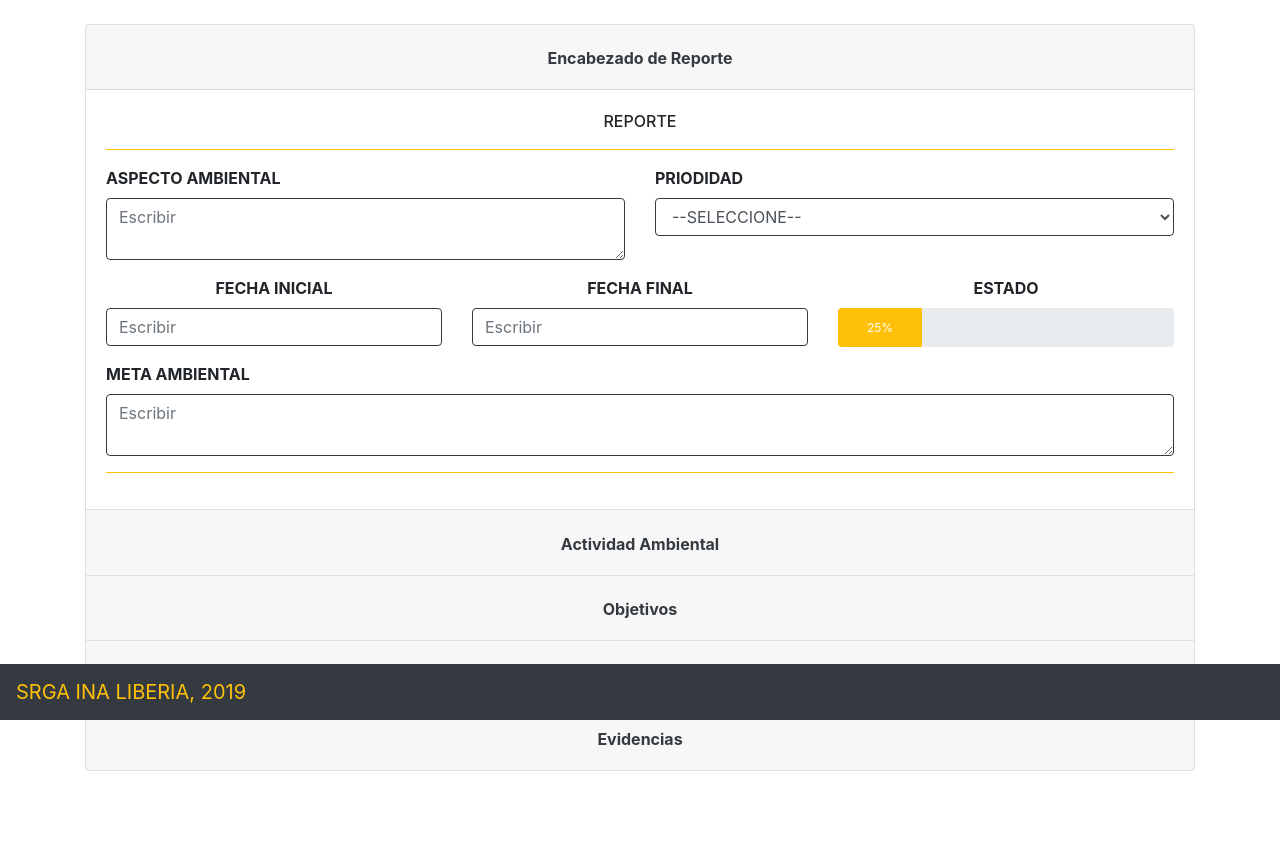
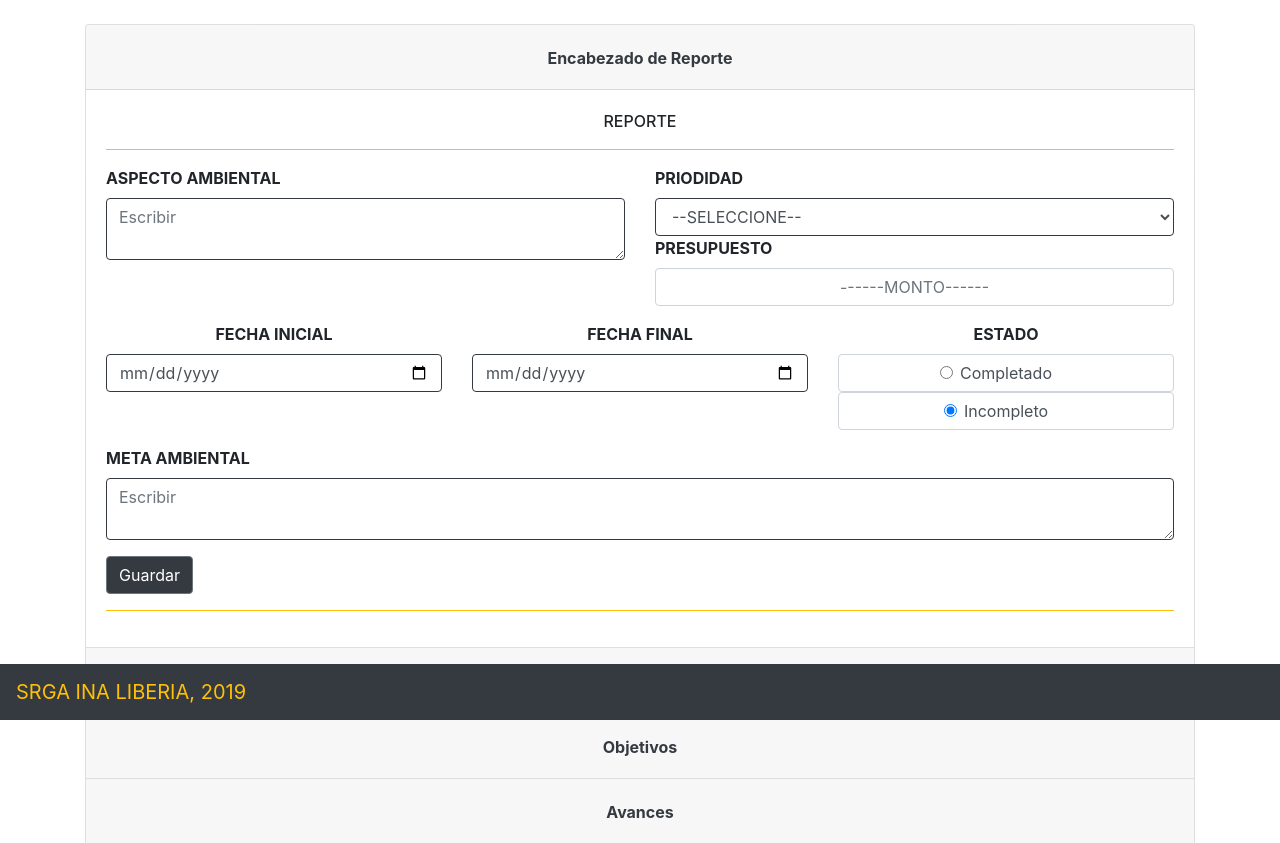
Before and after one commit to MGCA/SRGAL, a Laravel app: template resources/views/srgalAgregar/NuevoReporte.blade.php in a window 1280 px wide. Shown: the part 80-923 px from the top of the page. Run offline with Laravel 8, Linux system fonts and the light colour scheme; the template is opened without the code that fills it: most values are stand-ins (such as "Sample title", 1, 10 or a date in 2020); data that the repository does not hold is empty.

Commit message:
Avanzando Nuevo Reporte

```diff
--- a/app/TSQL/FuncionesTSQL.php
+++ b/app/TSQL/FuncionesTSQL.php
@@ -15,6 +15,10 @@ class FuncionesTSQL{
     public function crudTipoActividad($idTipoActividad,$nombreActividad,$accion){
         return \DB::select('CALL tipo_actividad_crud(?,?,?)', array($idTipoActividad,$nombreActividad,$accion));
     }//STORE PROCEDURE CRUD de tabla TIPOACTIVIDAD
+    //STORE PROCEDURE CRUD de tabla REPORTE
+    public function crudReporte($aspectoAmbiental, $prioridad, $presupuesto, $fechaInicial, $fechaFinal, $metaAmbiental, $estado, $idReporte, $accion){
+        return \DB::select('CALL reportes_crud(?,?,?,?,?,?,?,?,?)', array($aspectoAmbiental, $prioridad, $presupuesto, $fechaInicial, $fechaFinal, $metaAmbiental, $estado, $idReporte, $accion));
+    }//STORE PROCEDURE CRUD de tabla REPORTE
 
     public function getListarFuncionario(){
         return \DB::select('select * from view_listar_funcionarios');
--- a/resources/views/GestionPgai.blade.php
+++ b/resources/views/GestionPgai.blade.php
@@ -1,7 +1,7 @@
 @extends('admin.template.plantillabootstrap')
 
 @section('title')
-Funcionario
+PGAI
 @stop
 
 @section('cabecera')
--- a/resources/views/srgalAgregar/NuevoReporte.blade.php
+++ b/resources/views/srgalAgregar/NuevoReporte.blade.php
@@ -1,46 +1,59 @@
 @extends('admin.template.plantillaNuevoReporte')
 
     @section('EncabezadoReporte')
-        <form method="" data-toggle="validator">
+        <form method="POST" data-toggle="validator" action="EditarReporte">
             {{ csrf_field()}}
             <h6 class="modal-title text-center">REPORTE</h6>
             <hr class="border-warning">
             <div class="row">
                 <div class="col-6 form-group">
                     <label class="font-weight-bolder">ASPECTO AMBIENTAL</label>
-                    <textarea type="text" class="form-control border-dark" placeholder="Escribir"></textarea>
+                    <textarea type="text" class="form-control border-dark" name="aspectoAmbiental" placeholder="Escribir" required></textarea>
                 </div>
                 <div class="col-6 form-group">
                     <label class="font-weight-bolder">PRIODIDAD</label>
-                    <select id="idPuesto" name="idPuesto" class="form-control border-dark" required="true">
-                        <option value="{{null}}" selected>--SELECCIONE--</option>
-                        <option value="">Baja</option>
-                        <option value="">Media</option>
-                        <option value="">Alta</option>
+                    <select name="prioridad" class="form-control border-dark" required="true">
+                        <option selected>--SELECCIONE--</option>
+                        <option >Baja</option>
+                        <option >Media</option>
+                        <option >Alta</option>
                     </select>
+                    <label class="font-weight-bolder">PRESUPUESTO</label>
+                    <input type="text" name="presupuesto" class="form-control text-center" aria-describedby="Cuanto presupuesto ocupa??" placeholder="------MONTO------" required="true">
                 </div>
             </div>
             <div class="row text-center">
                 <div class="col-4 form-group">
                     <label class="font-weight-bolder">FECHA INICIAL</label>
-                    <input type="text" class="form-control border-dark" placeholder="Escribir">
+                    <input type="date" name="fechaInicial" class="form-control border-dark" placeholder="Escribir" required>
                 </div>
                 <div class="col-4 form-group">
                     <label class="font-weight-bolder">FECHA FINAL</label>
-                    <input type="text" class="form-control border-dark" placeholder="Escribir">
+                    <input type="date" name="fechaFinal" class="form-control border-dark" placeholder="Escribir" required>
                 </div>
                 <div class="col-4 form-group">
                     <label class="font-weight-bolder">ESTADO</label>
-                    <div class="progress" style="height:55%">
-                        <div class="progress-bar bg-warning" role="progressbar" style="width: 25%;" aria-valuenow="25" aria-valuemin="0" aria-valuemax="100">25%</div>
+                    <div class="form-control">
+                        <input class="form-check-input" name="estado" type="radio" id="exampleRadios1" value="1" checked>
+                        <label class="form-check-label" for="exampleRadios1">
+                            Completado
+                        </label>
+                    </div>
+                    <div class="form-control">
+                        <input class="form-check-input" name="estado" type="radio" id="exampleRadios1" value="0" checked>
+                        <label class="form-check-label" for="exampleRadios1">
+                            Incompleto
+                        </label>
                     </div>
                 </div>
             </div>
             <div class="form-group">
                     <label class="font-weight-bolder">META AMBIENTAL</label>
-                    <textarea type="text" class="form-control border-dark" placeholder="Escribir"></textarea>
+                    <textarea type="text" name="metaAmbiental" class="form-control border-dark" placeholder="Escribir" required></textarea>
             </div>
+            <button name="btn" value="guardarReporte" class="btn btn-secondary bg-dark" type="submit">Guardar</button>
             <hr class="border-warning">
+
         </form>
     @stop
     @section('ActividadAmbiental')
@@ -56,16 +69,6 @@
                     <div class="container col-6 border-dark">
                         <h6 class="modal-title text-center">Tipo de Actividad</h6>
                         <hr class="border-dark">
-                        <div class="float-right">
-                            <button type="button" name="btn" value="insertar" data-toggle="modal" data-target="#exampleModal" class="btn btn-secondary bg-dark btn-block form-control" style="width: 100px">
-                                Agregar
-                            </button>
-                            <button type="button" name="btn" value="consultar" data-toggle="modal" data-target="#exampleModal1" class="btn btn-secondary bg-dark btn-block form-control" style="width: 100px">
-                                Editar
-                            </button>
-                            <button type="button" name="btn" value="borrar" class="btn btn-secondary bg-dark btn-block form-control" style="width: 100px">
-                                Borrar
-                            </button>
                             <!-- Agregar -->
                             <div class="modal fade" id="exampleModal" tabindex="-1" role="dialog" aria-labelledby="exampleModalLabel" aria-hidden="true">
                                 <div class="modal-dialog" role="document">
@@ -96,46 +99,23 @@
                                     </div>
                                 </div>
                             </div>
-                            <!-- editar  -->
-                            <div class="modal fade" id="exampleModal1" tabindex="-1" role="dialog" aria-labelledby="exampleModalLabel1" aria-hidden="true">
-                                <div class="modal-dialog" role="document">
-                                    <div class="modal-content">
-                                        <div class="modal-header">
-                                            <h5 class="modal-title font-weight-bold" id="exampleModalLabel1">EDITAR TIPO DE ACTIVIDAD</h5>
-                                            <button type="button" class="close" data-dismiss="modal" aria-label="Close">
-                                            <span aria-hidden="true">&times;</span>
-                                            </button>
-                                        </div>
-                                        <div class="modal-body">
-                                            <div class="container border border-dark bg-light">
-                                                <form action="EditarReporte" method="POST" data-toggle="validator">
-                                                    {{ csrf_field()}}
-                                                    <div class="form-group text-center">
-                                                        <label class="font-weight-bold">EDITE EL TIPO DE ACTIVIDAD</label>
-                                                        <input type="text" value="" class="form-control text-center" readonly>
-                                                        <input type="text" name="nomActividad" class="form-control text-center" aria-describedby="Ingrese un tipo de actividad" placeholder="------NUEVO------" required="true">
-                                                        <small id="puestoHelp" class="form-text text-muted">Escriba el nuevo tipo de actividad.</small>
-                                                    </div>
-                                                </form>
-                                                <br>
-                                            </div>
-                                        </div>
-                                        <div class="modal-footer">
-                                            <button type="button" name="btn" class="btn btn-secondary" data-dismiss="modal">CERRAR</button>
-                                            <button type="submit" value="editar" name="btn" class="btn btn-secondary">GUARDAR</button>
-                                        </div>
-                                    </div>
-                                </div>
+
+                        <div class="row">
+                            <div class="col-6">
+                                <select id="idTipoActividad" name="idTipoActividad" class="form-control border-dark" required="true">
+                                    <option selected>--SELECCIONE--</option>
+                                    @foreach($tipoActividad as $t)
+                                    <option value="{{$t->idTipoActividad}}">{{$t->nombreActividad}}</option>
+                                    @endforeach
+                                </select>
+                            </div>
+                            <div class="col-6">
+                                <button type="button" name="btn" value="insertar" data-toggle="modal" data-target="#exampleModal" class="btn btn-secondary bg-dark btn-block form-control">
+                                    Nuevo
+                                </button>
                             </div>
                         </div>
-                        <div class="col-8">
-                            <select id="idTipoActividad" name="idTipoActividad" class="form-control border-dark" required="true">
-                                <option selected>--SELECCIONE--</option>
-                                @foreach($tipoActividad as $t)
-                                <option value="{{$t->idTipoActividad}}">{{$t->nombreActividad}}</option>
-                                @endforeach
-                            </select>
-                        </div>
+
                     </div>
                 </div>
                 <div class="row text-center">
@@ -156,7 +136,10 @@
             {{ csrf_field()}}
                 <h6 class="modal-title text-center">OBJETIVOS</h6>
                 <hr class="border-warning">
-
+                    <div class="form-group">
+                        <label class="font-weight-bolder">DESCRIPCION OBJETIVO</label>
+                        <textarea type="text" name="descripcionObjetivo" class="form-control border-dark" placeholder="Escribir" required></textarea>
+                    </div>
                 <hr class="border-warning">
         </form>
     @stop
```
Also changed, not shown: app/Http/Controllers/ReporteController.php (+12 -0 lines), public/plugins/personales/cargarModal.js (added, +7 -0 lines).
